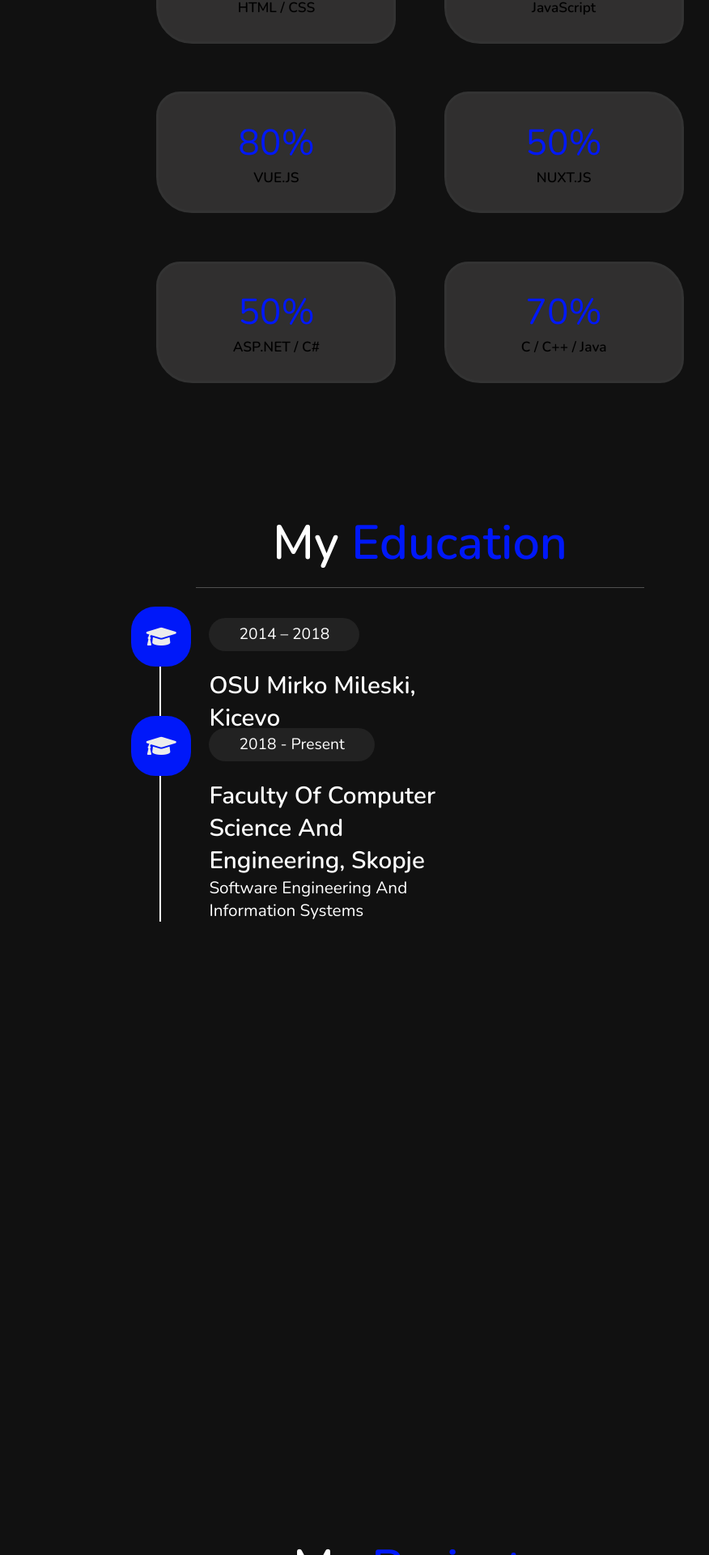
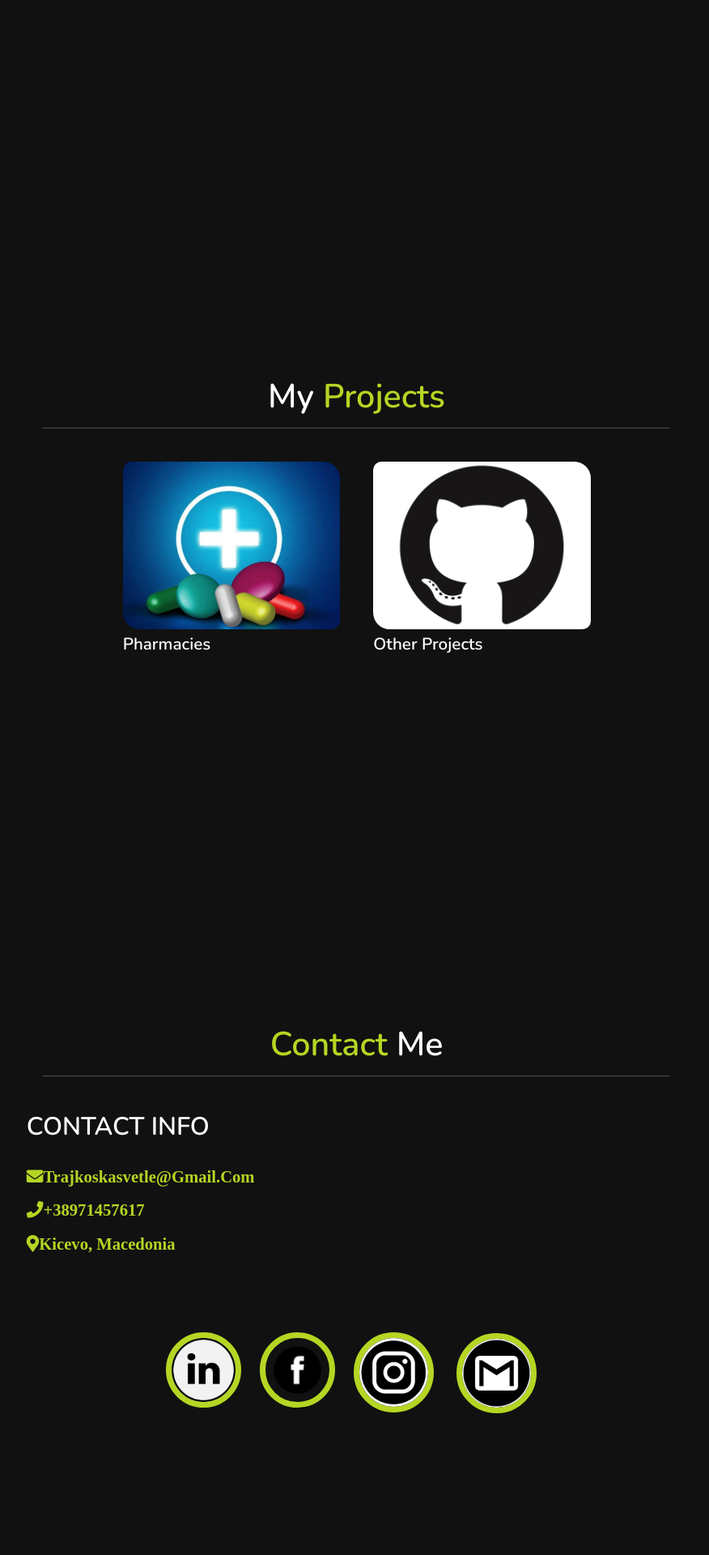
Before and after one commit to STrajkoska/portfolio, a PHP site: page / in a window 1280 px wide. Shown: the part 1960-3880 px from the top of the page at 81% size, without its empty margins (380-1256 px from the left). After the commit the page ends 3705 px from the top, so only its background shows below. Run offline with PHP 8.4, Linux system fonts and the light colour scheme.

Commit message:
First commit

```diff
--- a/index.html
+++ b/index.html
@@ -2,7 +2,7 @@
 <html lang="en">
 <head>
     <meta charset="UTF-8">
-    <meta name="viewport" content="width=device=width, initial-scale-1.0">
+    <meta name="viewport" content="width=device-width, initial-scale=1.0">
     <title>responsive personal prortfolio website design</title>
 
     <!-- font awesome cdn link -->
@@ -115,7 +115,7 @@
 </section>
 
 <!-- project section starts -->
-<class class="projects" id="projects">
+<section class="projects" id="projects">
     <h1 class="heading">my <span>projects</span></h1>
 <class class="box-container">
     <div class="box" >
@@ -133,7 +133,7 @@
             </div>
 
         </class>
-        </class>
+        </section>
 </div>
 </div>
 
@@ -153,16 +153,35 @@
                 <h3><i class="fas fa-map-marker-alt">kicevo, macedonia</i></h3>
             </div>
         </div>
+            <div class="soc-mrezi">
+                <class class="social-container">
+                    <div class="box" >
+                        <a href="https://www.linkedin.com/in/svetle-trajkoska-8865121a7/">
+                            <img src="images/lin.png" alt="">
+                        </a>
+                    </div>
 
-        <form action="">
+                    <div class="box" >
+                            <a href="https://www.facebook.com/profile.php?id=100009815474419">
+                                <img src="images/facebook.png" alt="">
+                            </a>
+                    </div>
 
-            <input type="text" placeholder="name" class="box">
-            <input type="email" placeholder="email" class="box">
-            <input type="text" placeholder="project" class="box">
-            <textarea name="" id="" cols="30" rows="10" class="box message" placeholder="message"></textarea>
-            <button type="submit" class="btn"> sent <i class="fas fa-paper-plane"></i> </button>
+                    <div class="box" >
+                        <a href="https://www.instagram.com/svetletrajkoska/">
+                        <img src="images/instagram.png" alt="">
+                        </a>
 
-        </form>
+                    </div>
+
+                    <div class="box" >
+                        <a href="mailto: trajkoskasvetle@gmail.com">
+                            <img src="images/gmail black.png" alt="">
+                        </a>
+
+                    </div>
+                </class>
+            </div>
     </div>
 
 </section>
--- /dev/null
+++ b/index.php
@@ -0,0 +1,5 @@
+<?php
+
+include_once("index.html");
+
+?>
--- a/style.css
+++ b/style.css
@@ -1,7 +1,7 @@
 @import url('https://fonts.googleapis.com/css2?family=Nunito:wght@200;300;400;600&display=swap');
 
 :root{
-    --yellow: #0018f9;
+    --yellow: #b5d623;
 }
 
 *{
@@ -20,7 +20,7 @@
 }
 
 html{
-    font-size: 92.5%;
+    font-size: 64.5%;
     overflow-x: hidden;
 }
 
@@ -42,7 +42,7 @@ body {
 }
 
 section{
-    min-height: 100vw;
+    min-height: 100vh;
     padding:1rem;
 }
 
@@ -224,6 +224,10 @@ body > header> nav > ul > li > a:hover {
     font-size: 3rem;
     color:#fff;
 }
+#about > div > div.counter > div:nth-child(n) > h3 {
+    color: #fff;
+}
+
 
 .education .box-container{
     display: flex;
@@ -378,6 +382,60 @@ body > a > img {
     width: 5rem;
 }
 
+#contact > div > div.soc-mrezi > class > div:nth-child(1) > a > img{
+    position: relative;
+    right: 5rem;
+    bottom: 1rem;
+    width: 9rem;
+    height: 9rem;
+    object-fit: cover;
+    border-radius: 50%;
+    border: .7rem solid var(--yellow);
+
+}
+#contact > div > div.soc-mrezi > class > div:nth-child(2) > a > img{
+    position: relative;
+    right: 5rem;
+    bottom: 1rem;
+    width: 9rem;
+    height: 9rem;
+    object-fit: cover;
+    border-radius: 50%;
+    border: .7rem solid var(--yellow);
+}
+#contact > div > div.soc-mrezi > class > div:nth-child(3) > a > img{
+    position: relative;
+    right: 5rem;
+    width: 9.6rem;
+    height: 9.6rem;
+    top:-0.4rem;
+    object-fit: cover;
+    border-radius: 50%;
+    border: .7rem solid var(--yellow);
+}
+#contact > div > div.soc-mrezi > class > div:nth-child(4) > a > img{
+    position: relative;
+    right: 6rem;
+    width: 9.6rem;
+    bottom: 0.3rem;
+    margin-left: 1.4rem;
+    height: 9.6rem;
+    object-fit: cover;
+    border-radius: 50%;
+    border: .7rem solid var(--yellow);
+}
+#contact > div > div.soc-mrezi > class > div:nth-child(n)
+{
+    position: relative;
+    top: 25rem;
+    right: 15rem;
+    display: inline;
+    padding: 1rem;
+}
+
+
+
+
 
 
 
@@ -418,7 +476,7 @@ body > a > img {
     #menu {
         display: block;
     }
-    header .toggle{
+    header.toggle{
         left: 0%;
     }
     body {
```
Also changed, not shown: images/facebook.png (added), images/gmail black.png (added), images/instagram.png (added), images/lin.png (added).
